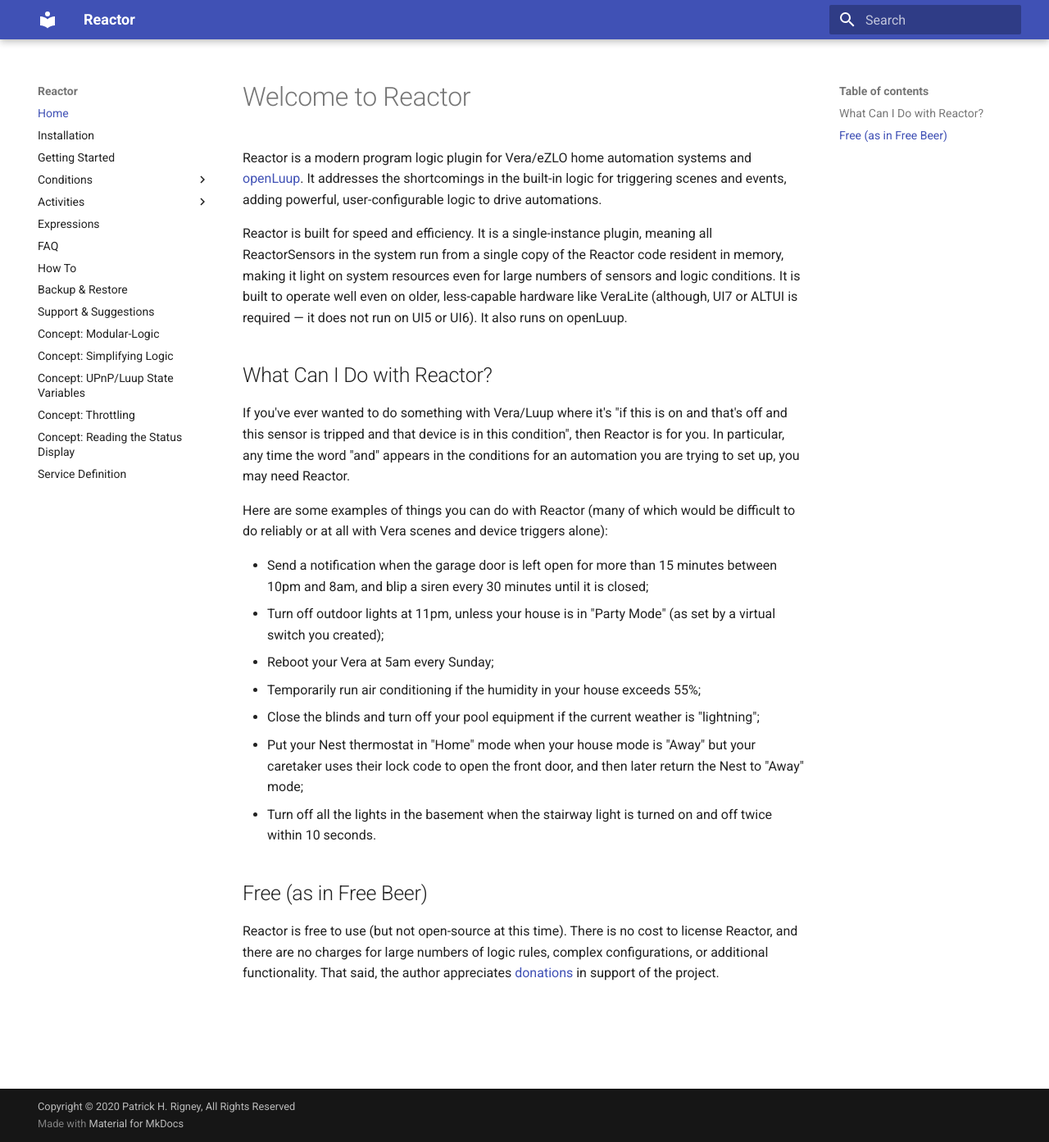
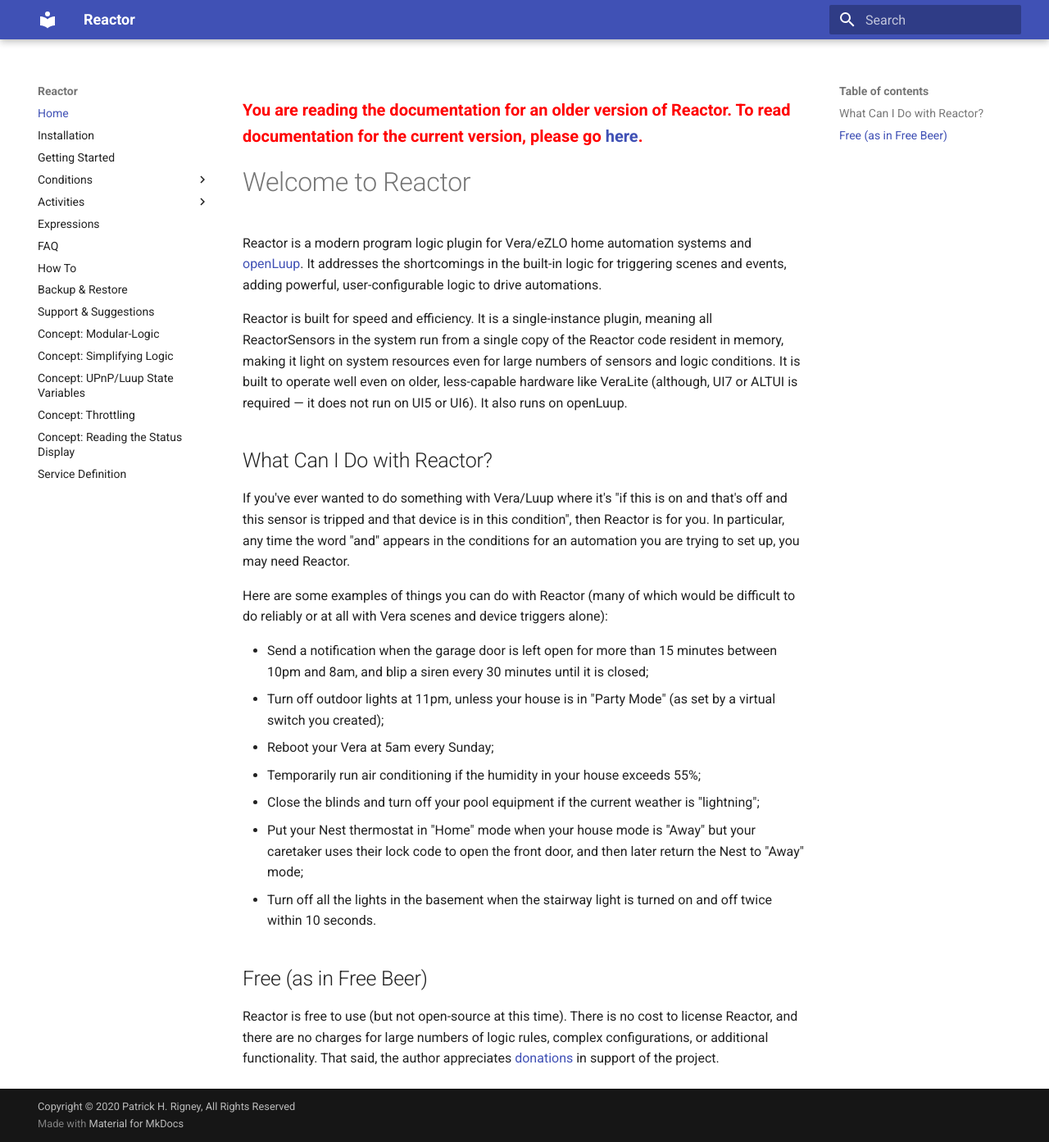
Before and after one commit to toggledbits/Reactor-docs, an MkDocs documentation site: the page built from docs/index.md, in a window 1280 px wide and 1393 px high. Shown: the whole window at 82% size. Built offline with MkDocs 1.6.1 and Material for MkDocs 9.7.7, drawn with Linux system fonts in a browser that asks for light colours.

Commit message:
Old version warning

```diff
--- /dev/null
+++ b/docs/js/oldversion.js
@@ -0,0 +1,7 @@
+var loc = document.location.pathname.replace( "/.+/docs/", "/docs/" );
+var m = document.createElement('div');
+m.innerHTML = '<p style="font-size: 20px; color: red;"><b>You are reading the documentation for an older version of Reactor. To read documentation for the current version, please go <a href="' + loc + '">here</a>.</b></p>';
+// var content = document.getElementsByClassName("md-content")[0];
+// content.parentElement.insertBefore(m, content);
+var content = document.getElementsByTagName("article")[0];
+content.insertBefore(m, content.children[0]);
--- a/mkdocs.yml
+++ b/mkdocs.yml
@@ -6,6 +6,8 @@ markdown_extensions:
   - sane_lists
   - def_list
 copyright: 'Copyright &copy; 2020 Patrick H. Rigney, All Rights Reserved'
+extra_javascript:
+  - js/oldversion.js
 nav:
   - Home: index.md
   - Installation: Installation.md
```
